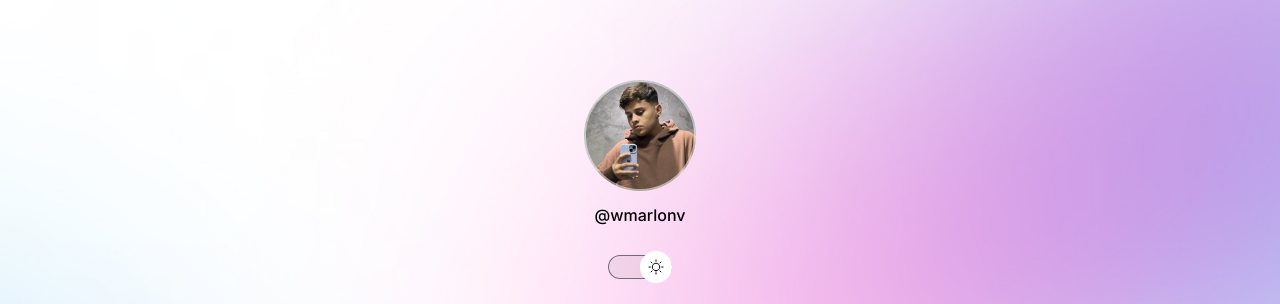
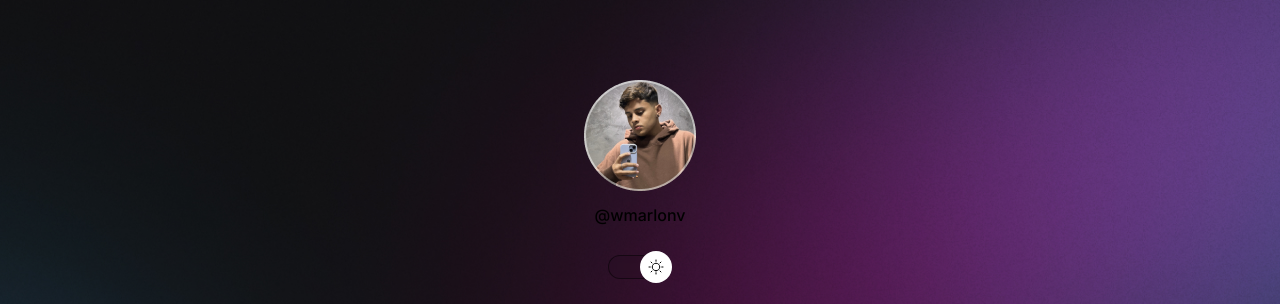
Before and after one commit to wmarlonv/LeloLink-Rocketseat, a plain HTML site: page index.html in a window 1280 px wide. Shown: the top 304 px of the page. Drawn offline with nearby package versions, Linux system fonts and the light colour scheme.

Commit message:
change background based on media queries

```diff
--- a/style.css
+++ b/style.css
@@ -29,6 +29,7 @@ body {
   background-repeat: no-repeat;
   background-position: top center;
   background-size: cover;
+  height: 100vh;
 }
 
 body * {
@@ -153,3 +154,12 @@ footer {
   text-align: center;
   font-size: 14px;
 }
+
+@media (min-width: 700px) {
+  :root {
+    --bg-url: url(./assets/bg-desktop.jpg);
+  }url
+  .light {
+    --bg-url: url(./assets/bg-desktop-light.jpg);
+  }
+}
```
